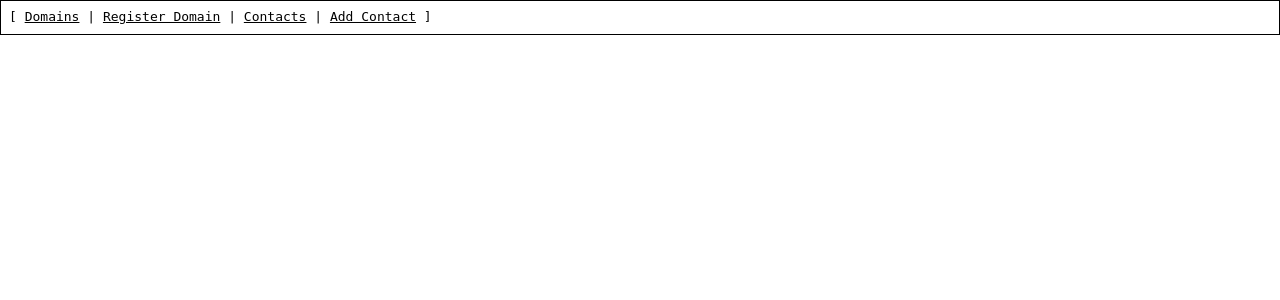
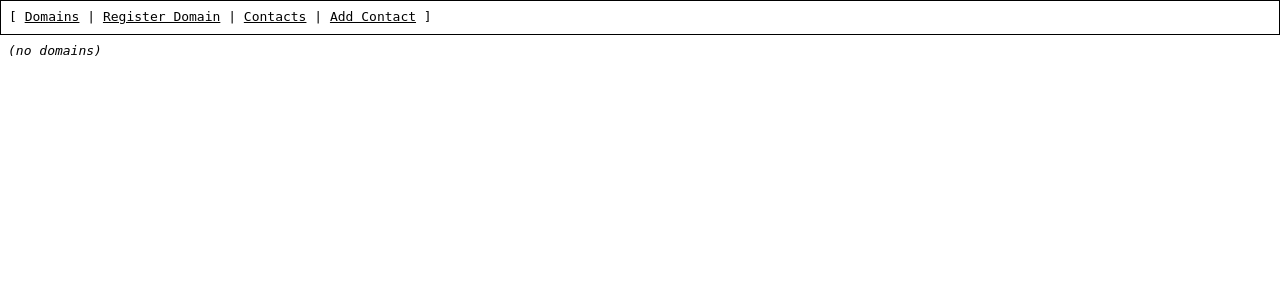
Before and after one commit to sirodoht/tofunames, a Django app: page /domains/ in a window 1280 px wide. Shown: the part 58-358 px from the top of the page. Run offline with Django 5.2, Linux system fonts and the light colour scheme; the visitor is signed in with stand-in values (Sample User, id 1); data that the repository does not hold is empty.

Commit message:
add cases for empty contact and domain lists

```diff
--- a/main/forms.py
+++ b/main/forms.py
@@ -1,4 +1,3 @@
-from django import forms
 from django.contrib.auth import get_user_model
 from django.contrib.auth.forms import UserCreationForm as DjUserCreationForm
 
--- a/main/templates/main/contact_list.html
+++ b/main/templates/main/contact_list.html
@@ -14,6 +14,10 @@
             {{ contact.last_name }}
         </div>
     </div>
+    {% empty %}
+    <div style="margin: 8px;">
+        <em>(no contacts)</em>
+    </div>
     {% endfor %}
 </main>
 {% endblock %}
--- a/main/templates/main/domain_list.html
+++ b/main/templates/main/domain_list.html
@@ -15,6 +15,10 @@
             <a href="">manage</a>
         </div>
     </div>
+    {% empty %}
+    <div style="margin: 8px;">
+        <em>(no domains)</em>
+    </div>
     {% endfor %}
 </main>
 {% endblock %}
```
